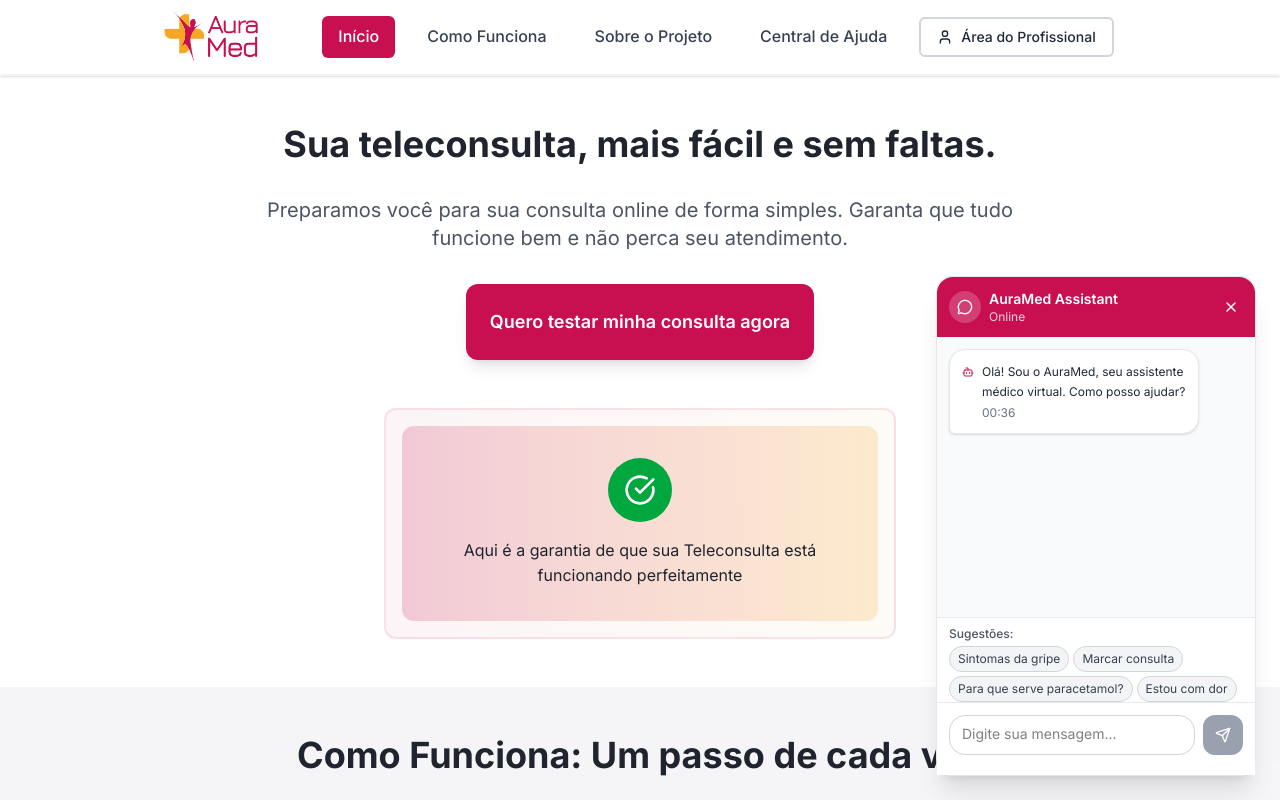
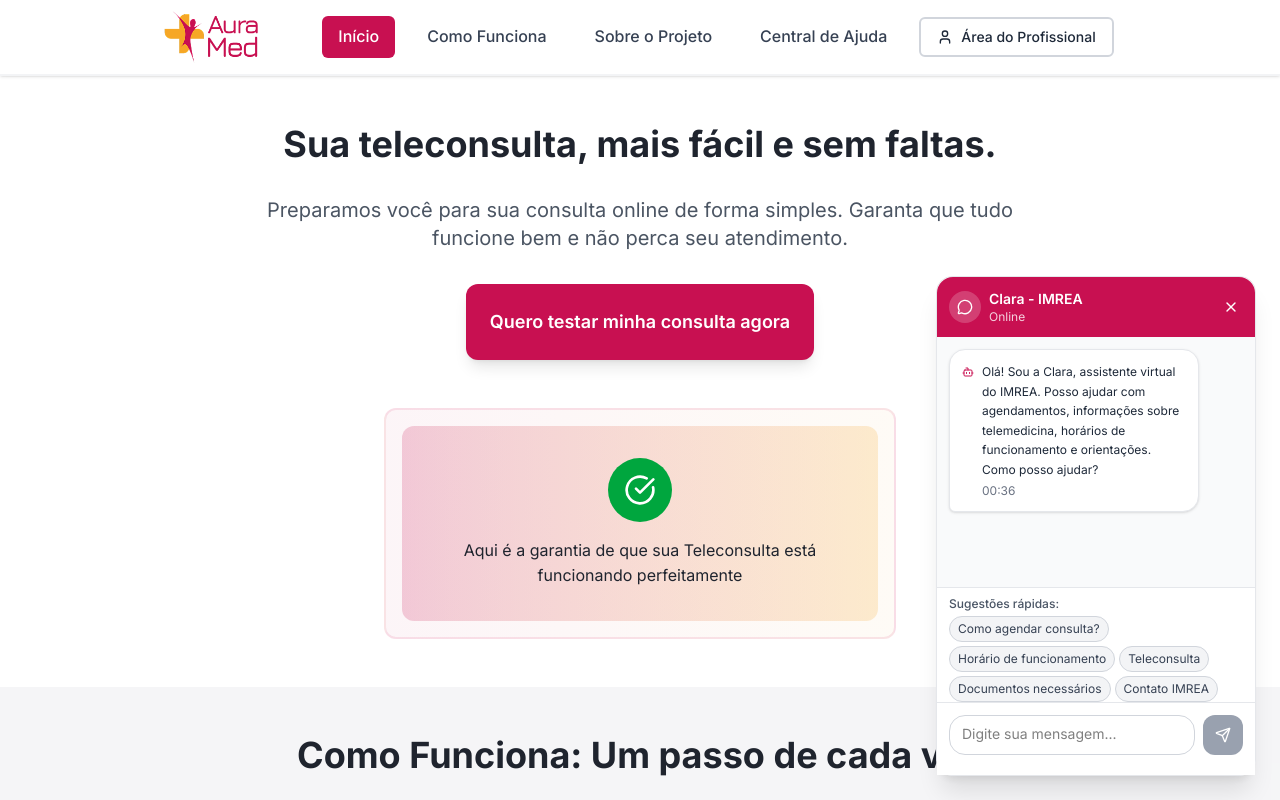
Before and after one commit to FIAP-AURAMED/auramed-sem2-front, a React (Vite) app: page / in a window 1280 px wide. Both pictures are taken after a click on the button "Abrir chat com Clara". Shown: the top 800 px of the page. Built offline with nearby package versions, Linux system fonts and the light colour scheme.

Commit message:
chore: Ajustando conteúdo da API para o contexto do projeto no React.

```diff
--- a/src/components/Chatbot/index.tsx
+++ b/src/components/Chatbot/index.tsx
@@ -70,9 +70,10 @@ export default function Chatbot() {
 
       setMessages(prev => [...prev, botMessage]);
     } catch (error) {
+      console.error('Erro ao enviar mensagem:', error);
       const errorMessage: Message = {
         id: (Date.now() + 1).toString(),
-        text: 'Desculpe, estou com problemas técnicos. Tente novamente.',
+        text: 'Desculpe, estou com problemas técnicos. Por favor, tente novamente em alguns instantes.',
         isUser: false,
         timestamp: new Date()
       };
@@ -94,7 +95,7 @@ export default function Chatbot() {
     if (!isOpen && messages.length === 0) {
       const welcomeMessage: Message = {
         id: 'welcome',
-        text: 'Olá! Sou o AuraMed, seu assistente médico virtual. Como posso ajudar?',
+        text: 'Olá! Sou a Clara, assistente virtual do IMREA. Posso ajudar com agendamentos, informações sobre telemedicina, horários de funcionamento e orientações. Como posso ajudar?',
         isUser: false,
         timestamp: new Date()
       };
@@ -110,11 +111,16 @@ export default function Chatbot() {
   };
 
   const quickSuggestions = [
-    'Sintomas da gripe',
-    'Marcar consulta',
-    'Para que serve paracetamol?',
-    'Estou com dor'
+    'Como agendar consulta?',
+    'Horário de funcionamento',
+    'Teleconsulta',
+    'Documentos necessários',
+    'Contato IMREA'
   ];
+
+  const handleSuggestionClick = (suggestion: string) => {
+    setInputMessage(suggestion);
+  };
 
   return (
     <div className="fixed bottom-6 right-6 z-50">
@@ -122,7 +128,7 @@ export default function Chatbot() {
         <button
           onClick={toggleChat}
           className="flex items-center justify-center w-14 h-14 bg-primary-600 hover:bg-primary-700 rounded-full shadow-lg transition-all duration-300 hover:scale-110"
-          aria-label="Abrir chat com AuraMed"
+          aria-label="Abrir chat com Clara"
         >
           <MessageCircle className="w-6 h-6 text-white" />
         </button>
@@ -136,7 +142,7 @@ export default function Chatbot() {
                 <MessageCircle className="w-4 h-4 text-white" />
               </div>
               <div>
-                <h3 className="font-semibold text-sm">AuraMed Assistant</h3>
+                <h3 className="font-semibold text-sm">Clara - IMREA</h3>
                 <p className="text-white/80 text-xs">Online</p>
               </div>
             </div>
@@ -166,8 +172,8 @@ export default function Chatbot() {
                     {!message.isUser && (
                       <Bot className="w-3 h-3 mt-1 text-primary-600 flex-shrink-0" />
                     )}
-                    <div className="flex-1">
-                      <p className="text-xs leading-relaxed whitespace-pre-wrap">
+                    <div className="flex-1 min-w-0">
+                      <p className="text-xs leading-relaxed whitespace-pre-wrap break-words">
                         {message.text}
                       </p>
                       <div className="flex items-center justify-between mt-1 gap-2">
@@ -175,7 +181,7 @@ export default function Chatbot() {
                           {formatTime(message.timestamp)}
                         </span>
                         {!message.isUser && message.categoria && (
-                          <span className="text-xs bg-primary-100 text-primary-700 px-1.5 py-0.5 rounded-full capitalize">
+                          <span className="text-xs bg-primary-100 text-primary-700 px-1.5 py-0.5 rounded-full capitalize flex-shrink-0">
                             {message.categoria.toLowerCase().replace(/_/g, ' ')}
                           </span>
                         )}
@@ -209,13 +215,13 @@ export default function Chatbot() {
 
           {messages.length <= 1 && (
             <div className="px-3 pt-2 border-t border-gray-200 bg-white">
-              <p className="text-xs text-gray-600 mb-1 font-medium">Sugestões:</p>
+              <p className="text-xs text-gray-600 mb-1 font-medium">Sugestões rápidas:</p>
               <div className="flex flex-wrap gap-1">
                 {quickSuggestions.map((suggestion, index) => (
                   <button
                     key={index}
-                    onClick={() => setInputMessage(suggestion)}
-                    className="text-xs bg-gray-100 hover:bg-gray-200 text-gray-700 px-2 py-1 rounded-full transition-colors border border-gray-300"
+                    onClick={() => handleSuggestionClick(suggestion)}
+                    className="text-xs bg-gray-100 hover:bg-gray-200 text-gray-700 px-2 py-1 rounded-full transition-colors border border-gray-300 whitespace-nowrap"
                   >
                     {suggestion}
                   </button>
@@ -235,7 +241,11 @@ export default function Chatbot() {
                   className="w-full px-3 py-2 pr-10 border border-gray-300 rounded-2xl resize-none focus:outline-none focus:ring-2 focus:ring-primary-500 focus:border-transparent text-sm"
                   rows={1}
                   disabled={isLoading}
-                  style={{ minHeight: '40px', maxHeight: '80px' }}
+                  style={{
+                    minHeight: '40px',
+                    maxHeight: '80px',
+                    overflowY: 'auto'
+                  }}
                 />
               </div>
               <button
```
Also changed, not shown: 2 other files (tests, documents, lock files or other folders).
